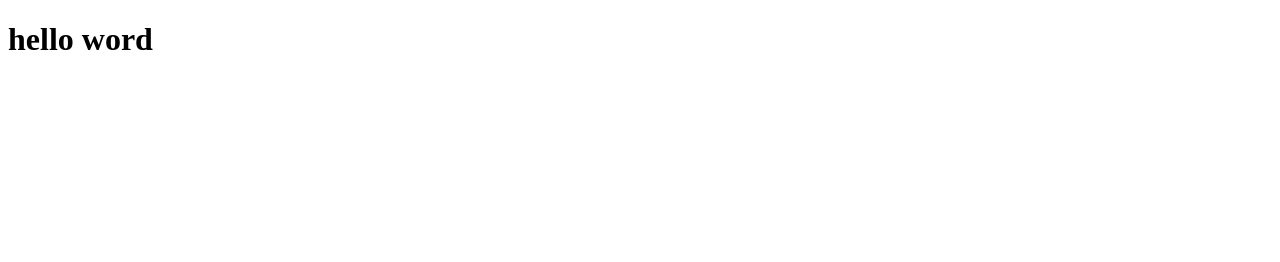
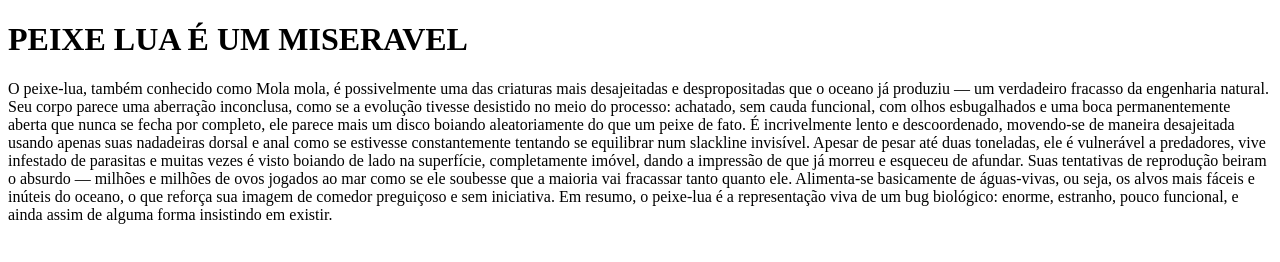
Before and after one commit to KallebeTorres/peixe-lua-bom-ou-mau-, a plain HTML site: page index.html in a window 1280 px wide. Drawn offline with Linux system fonts and the light colour scheme.

Commit message:
texto direcionado contra o peixe-lua

```diff
--- a/index.html
+++ b/index.html
@@ -6,6 +6,7 @@
     <title>TITULOGIT</title>
 </head>
 <body>
-    <h1>hello word</h1>
+    <h1>PEIXE LUA É UM MISERAVEL</h1>
+    <p>O peixe-lua, também conhecido como Mola mola, é possivelmente uma das criaturas mais desajeitadas e despropositadas que o oceano já produziu — um verdadeiro fracasso da engenharia natural. Seu corpo parece uma aberração inconclusa, como se a evolução tivesse desistido no meio do processo: achatado, sem cauda funcional, com olhos esbugalhados e uma boca permanentemente aberta que nunca se fecha por completo, ele parece mais um disco boiando aleatoriamente do que um peixe de fato. É incrivelmente lento e descoordenado, movendo-se de maneira desajeitada usando apenas suas nadadeiras dorsal e anal como se estivesse constantemente tentando se equilibrar num slackline invisível. Apesar de pesar até duas toneladas, ele é vulnerável a predadores, vive infestado de parasitas e muitas vezes é visto boiando de lado na superfície, completamente imóvel, dando a impressão de que já morreu e esqueceu de afundar. Suas tentativas de reprodução beiram o absurdo — milhões e milhões de ovos jogados ao mar como se ele soubesse que a maioria vai fracassar tanto quanto ele. Alimenta-se basicamente de águas-vivas, ou seja, os alvos mais fáceis e inúteis do oceano, o que reforça sua imagem de comedor preguiçoso e sem iniciativa. Em resumo, o peixe-lua é a representação viva de um bug biológico: enorme, estranho, pouco funcional, e ainda assim de alguma forma insistindo em existir.</p>
 </body>
 </html>
```
